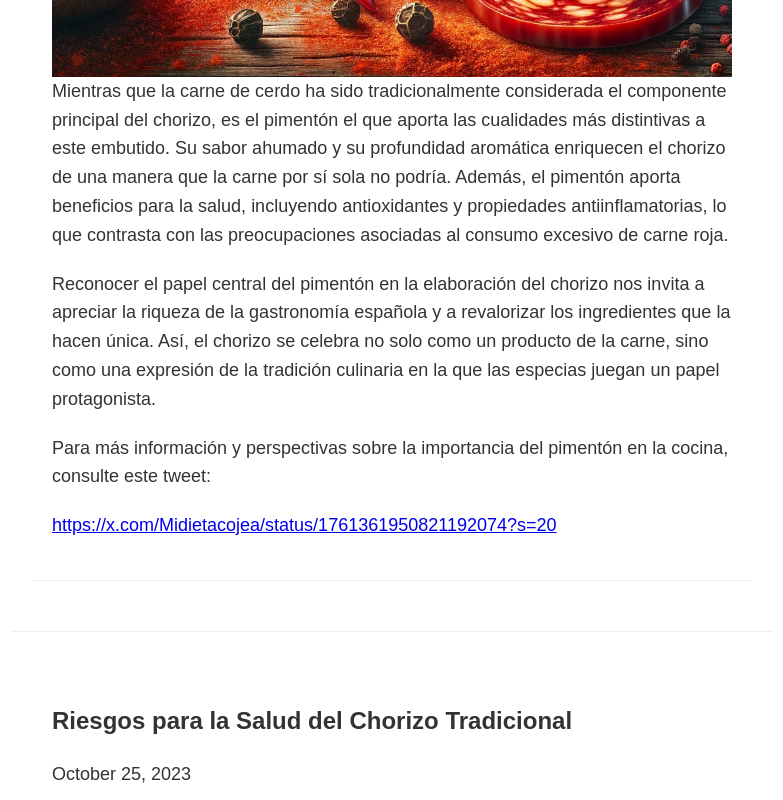
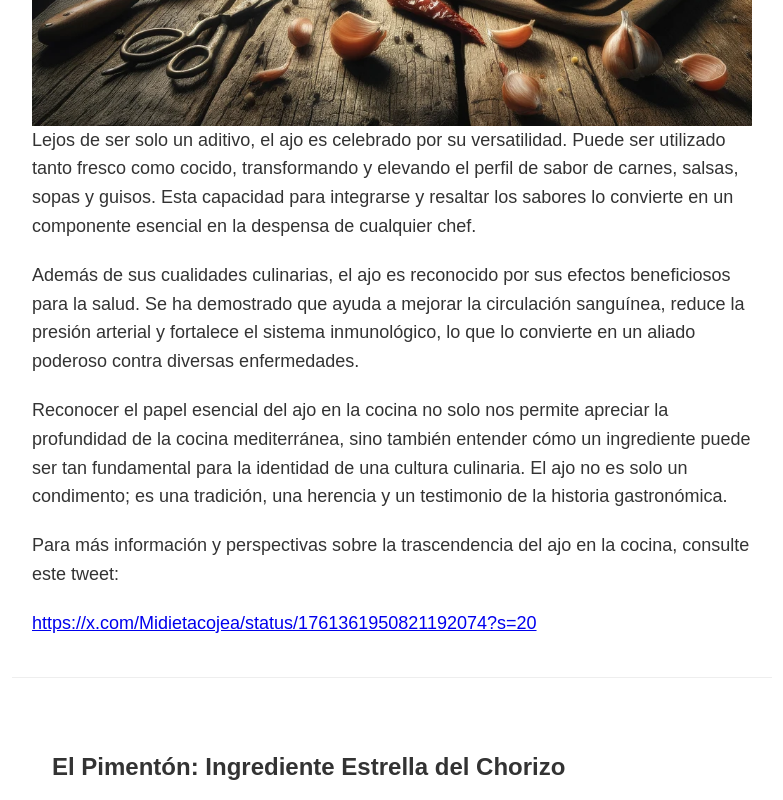
Before and after one commit to jordimuntada/nochorizo, a website: page public/index.html in a window 1280 px wide. Shown: the part 1280-2080 px from the top of the page, without its empty margins (248-1031 px from the left). Drawn offline with Linux system fonts and the light colour scheme.

Commit message:
new article about garlic - ajo

```diff
--- a/public/index.html
+++ b/public/index.html
@@ -146,6 +146,22 @@
     <nav>
         <!-- Navigation menu here -->
     </nav>
+
+    <article>
+        <h2>El Ajo: Esencia de la Cocina Mediterránea</h2>
+        <p><time datetime="2024-02-27">29 de Febrero de 2024</time></p>
+        <p>Más allá de ser un simple condimento, el ajo se erige como uno de los pilares fundamentales de la cocina mediterránea. Su capacidad para transformar un plato sencillo en una obra maestra de sabor lo hace indispensable en la gastronomía. El ajo, con su potente sabor y aroma, es el alma de numerosas recetas, aportando no solo complejidad gustativa sino también beneficios para la salud gracias a sus propiedades antibacterianas y antioxidantes.</p>
+        <img src="articles/images/ajo_en_el_chorizo.webp" alt="El Ajo: Esencia de la Cocina Mediterránea" class="responsive-image">
+
+        <p>Lejos de ser solo un aditivo, el ajo es celebrado por su versatilidad. Puede ser utilizado tanto fresco como cocido, transformando y elevando el perfil de sabor de carnes, salsas, sopas y guisos. Esta capacidad para integrarse y resaltar los sabores lo convierte en un componente esencial en la despensa de cualquier chef.</p>
+
+        <p>Además de sus cualidades culinarias, el ajo es reconocido por sus efectos beneficiosos para la salud. Se ha demostrado que ayuda a mejorar la circulación sanguínea, reduce la presión arterial y fortalece el sistema inmunológico, lo que lo convierte en un aliado poderoso contra diversas enfermedades.</p>
+
+        <p>Reconocer el papel esencial del ajo en la cocina no solo nos permite apreciar la profundidad de la cocina mediterránea, sino también entender cómo un ingrediente puede ser tan fundamental para la identidad de una cultura culinaria. El ajo no es solo un condimento; es una tradición, una herencia y un testimonio de la historia gastronómica.</p>
+
+        <p>Para más información y perspectivas sobre la trascendencia del ajo en la cocina, consulte este tweet:</p>
+        <p><a href="https://x.com/Midietacojea/status/1761361950821192074?s=20" target="_blank">https://x.com/Midietacojea/status/1761361950821192074?s=20</a></p>
+    </article>
 
     <article>
         <article>
```
Also changed, not shown: public/articles/images/ajo_en_el_chorizo.webp (added).
